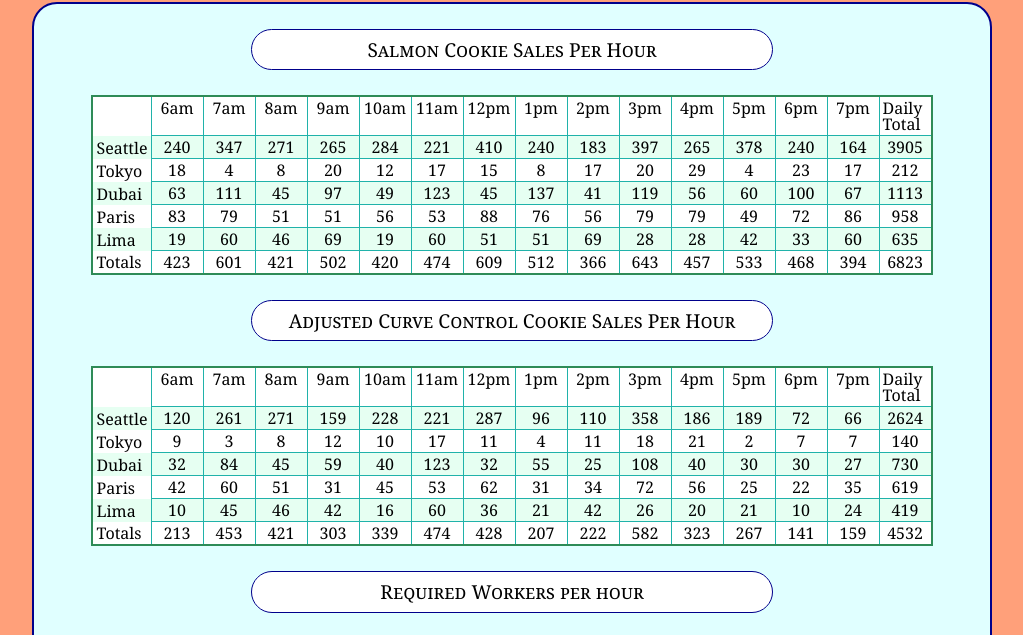
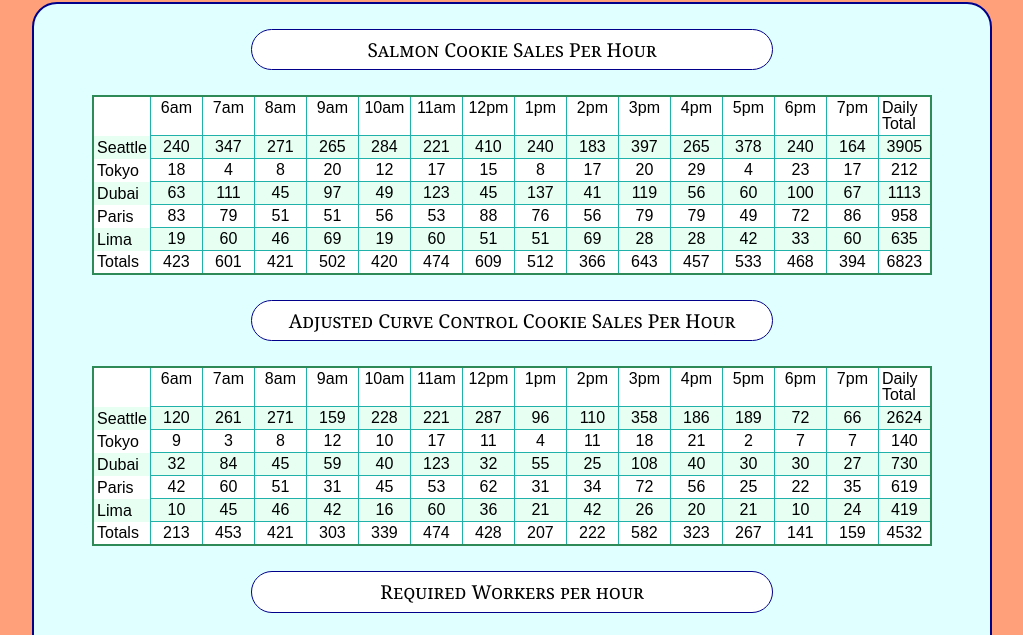
Before and after one commit to scottfalbo/cookie-stand, a plain HTML site: page sales.html in a window 1280 px wide. Shown: the part 113-748 px from the top of the page, without its empty margins (128-1151 px from the left). Drawn offline with Linux system fonts and the light colour scheme.

Commit message:
changed data font to sans-serif

```diff
--- a/css/sales.css
+++ b/css/sales.css
@@ -36,6 +36,8 @@ table {
   margin: 25px auto;
   background-color: white;
   border: 2px solid seagreen;
+  font-family: Arial, Helvetica, sans-serif;
+  font-size: medium;
 }
 
 table > tr:nth-child(even) {
```
